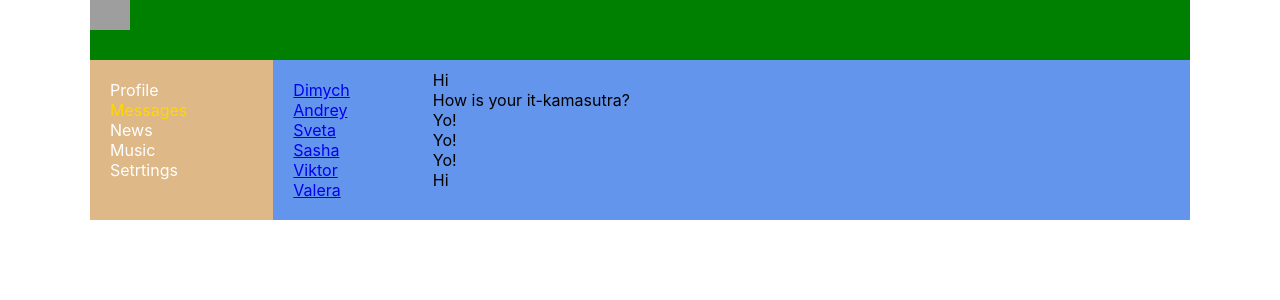
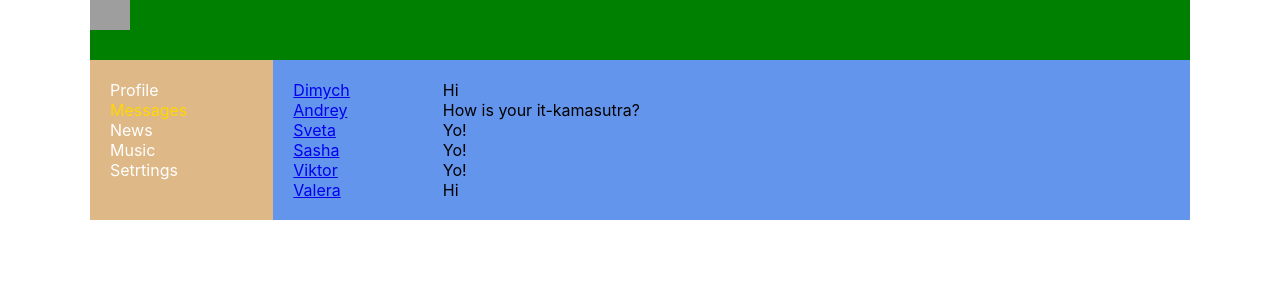
Before and after one commit to nveresov/ITKamaLessions, a React (Create React App) app: page /dialogs in a window 1280 px wide. Shown: the top 300 px of the page. Built offline with nearby package versions, Linux system fonts and the light colour scheme; grey boxes are pictures that could not be loaded.

Commit message:
Lesson 27 (component vs render, прокидываем props через Route)

```diff
--- a/src/App.js
+++ b/src/App.js
@@ -8,6 +8,8 @@ import Music from './components/Music/Music';
 import Settings from './components/Settings/Settings';
 import { BrowserRouter, Route } from 'react-router-dom';
 
+let SomeComponent = () => < Dialogs />
+
 function App() {
   return (
     <BrowserRouter>
@@ -16,8 +18,11 @@ function App() {
         <Header />
         <Navbar />
         <div className="app-wrapper-content">
-          <Route exact path='/profile' component={Profile} />
-          <Route path='/dialogs' component={Dialogs} />
+          <Route exact path='/profile' render={() => <Profile />} />
+
+          {/* <Route path='/dialogs' component={Dialogs} /> */}
+          <Route path='/dialogs' render={SomeComponent} />
+
           <Route path='/news' component={News} />
           <Route path='/music' component={Music} />
           <Route path='/settings' component={Settings} />
--- /dev/null
+++ b/src/components/Dialogs/Dial;ogItem/DialogItem.jsx
@@ -0,0 +1,14 @@
+import react from "react";
+import s from "./../Dialogs.module.css";
+import { NavLink } from "react-router-dom";
+
+const DialogItem = (props) => {
+  let path = "/dialogs" + props.id;
+  return (
+    <div className={s.dialog + " " + s.active}>
+      <NavLink to={"/dialogs/" + props.id}>{props.name}</NavLink>
+    </div>
+  );
+};
+
+export default DialogItem;
--- a/src/components/Dialogs/Dialogs.jsx
+++ b/src/components/Dialogs/Dialogs.jsx
@@ -2,8 +2,8 @@ import react from "react";
 import { NavLink } from "react-router-dom";
 import s from "./Dialogs.module.css";
 
-import DialogItem from "./DialogItem/DialogItem.jsx";
-import Message from "./Message/Message.jsx";
+import DialogItem from "./Dial;ogItem/DialogItem.jsx";
+import Message from "./Messaage/Message.jsx";
 
 const Dialogs = () => {
   let dialogs = [
@@ -33,7 +33,7 @@ const Dialogs = () => {
   return (
     <div className={s.dialogs}>
       <div className={s.dialogsItems}>{dialogElements}</div>
-      <div className="messages">{messagesElements} </div>
+      <div className={s.messages}>{messagesElements} </div>
     </div>
   );
 };
--- /dev/null
+++ b/src/components/Dialogs/Messaage/Message.jsx
@@ -0,0 +1,8 @@
+import react from "react";
+import s from "./../Dialogs.module.css";
+
+const Message = (props) => {
+  return <div className={s.dialog}>{props.message}</div>;
+};
+
+export default Message;
```
Also changed, not shown: 1 other file (tests, documents, lock files or other folders).
